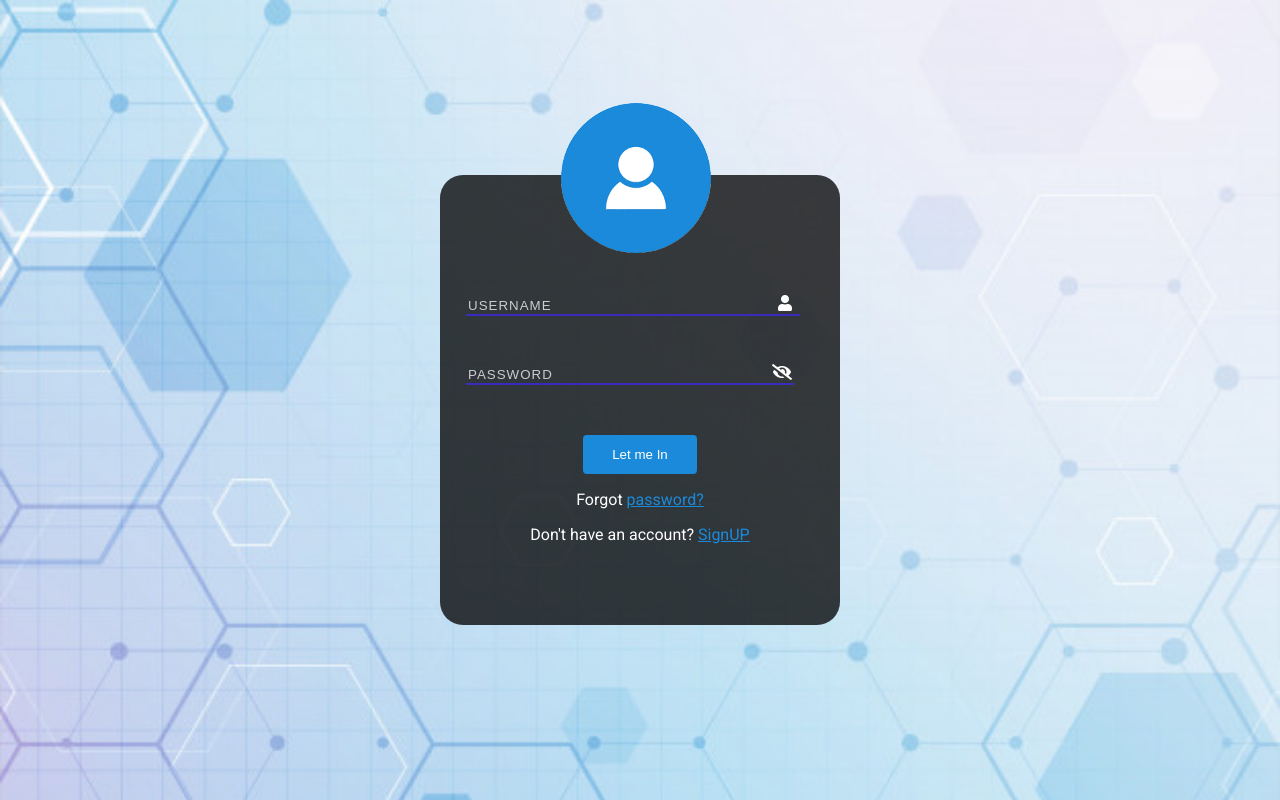
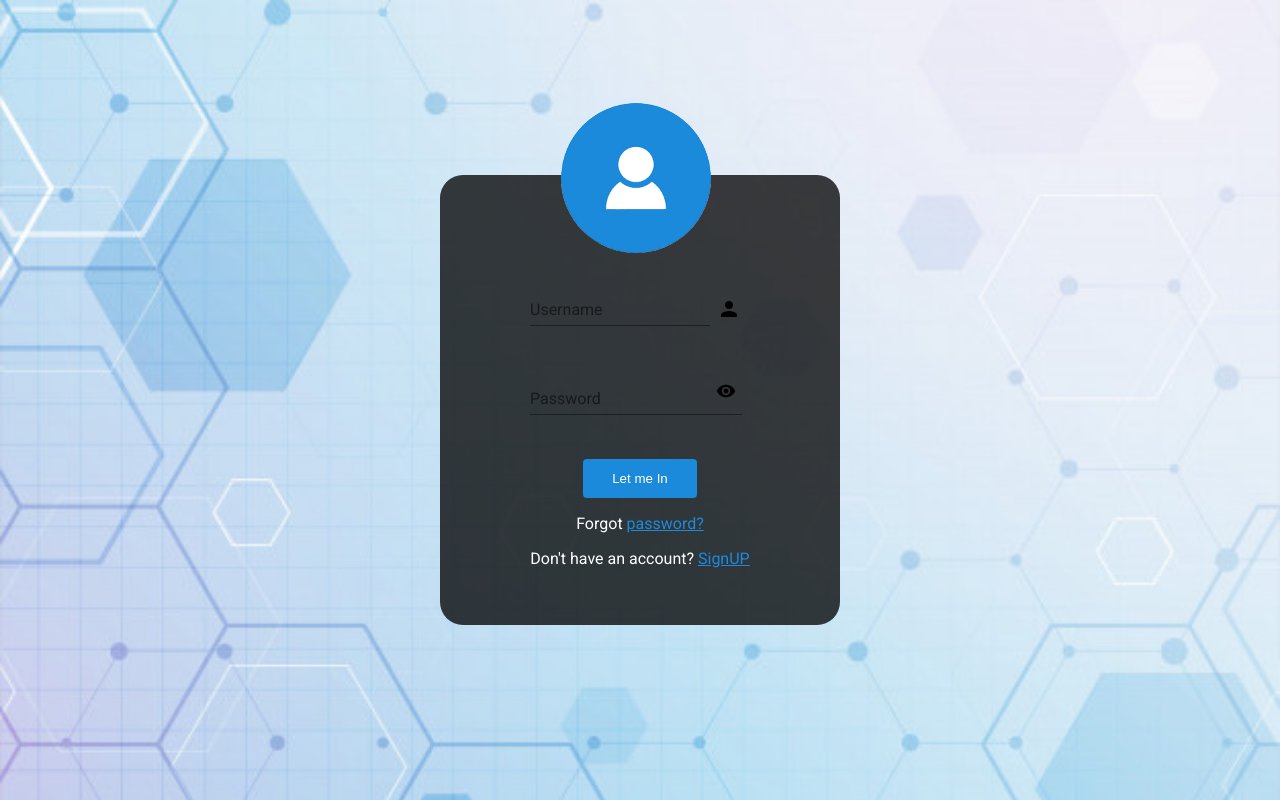
Before and after one commit to akaaljotsingh/atm, an Angular app: page / in a window 1280 px wide. Built offline with nearby package versions, Linux system fonts and the light colour scheme.

Commit message:
used material inputs and icons,some scss changes

```diff
--- a/src/app/components/login/_module.ts
+++ b/src/app/components/login/_module.ts
@@ -4,6 +4,9 @@ import { CommonModule } from '@angular/common';
 import { LoginComponent } from './login.component';
 import { SignupComponent } from './signup.component';
 import { ResetComponent } from './reset.component';
+import {MatInputModule} from '@angular/material/input';
+import {MatIconModule} from '@angular/material/icon';
+
 
 
 @NgModule({
@@ -15,6 +18,9 @@ import { ResetComponent } from './reset.component';
 
   imports: [
     CommonModule,
+    MatInputModule,
+    MatIconModule,
+
     RouterModule.forChild([
       { path: '', component: LoginComponent },
       { path: 'signup', component: SignupComponent},
--- a/src/app/components/login/login.component.html
+++ b/src/app/components/login/login.component.html
@@ -9,15 +9,26 @@
 
                       <img src="../../../assets/images/login10.png" alt="loginimage" height = 150px width=150px class="image1"/>
                         <div class="form-group" align="center">
-                          <input type="text" class="cool-link" placeholder="Username" id="txt" required/>
-                          <i class="fas fa-user"></i>
+                            <mat-form-field>
+
+                                <input matInput placeholder="Username">
+
+                              </mat-form-field>
+                              <i class="material-icons">
+                                  person
+                                  </i>
                         </div>
                       <div class="form-group" align="center">
-                        <input type="password" class="cool-link" placeholder="Password" id="pwd" required/>
-                        <i class="fa fa-eye-slash" aria-hidden="true" onclick="myFunction()" ></i>
+                        <mat-form-field>
+                          <input matInput placeholder="Password" [type]="hide ? 'password' : 'text'">
+                          <button class="button2" mat-icon-button matSuffix (click)="hide = !hide" [attr.aria-label]="'Hide password'" [attr.aria-pressed]="hide">
+                          <mat-icon>{{hide ? 'visibility_off' : 'visibility'}}</mat-icon>
+                          </button>
+                        </mat-form-field>
                       </div>
+
                      <div class="center">
-                        <button type="button" class="btn btn-success rounded" name="button">Let me In</button>
+                        <button type="button" class="btn btn-success rounded button1" name="button">Let me In</button>
                     </div>
 
                       <div class="subheading">
--- a/src/app/components/login/login.component.scss
+++ b/src/app/components/login/login.component.scss
@@ -6,16 +6,16 @@
     height:100vh;
     overflow: hidden;
 }
-input{
-  background:none;
-  border:none;
-  border-bottom:2px solid #392cbd;
-  color:#f8f8f8!important;
-  margin-bottom: 10px;
-  width:100%;
-  margin-left: 26px;
-   margin-right: 26px;
-}
+// input{
+//   background:none;
+//   border:none;
+//   border-bottom:2px solid #392cbd;
+//   color:#f8f8f8!important;
+//   margin-bottom: 10px;
+//   width:100%;
+//   margin-left: 26px;
+//    margin-right: 26px;
+// }
 input:focus{
   outline:none;
 }
@@ -24,13 +24,17 @@ input:focus{
   text-transform:uppercase;
   letter-spacing: 1px;
 }
-button{
+.button1{
 
   border: none;
    background-color: #1c8adb;
    padding: 12px 29px;
    border-radius: 4px;
    color: white;
+}
+.button2{
+  background-color: transparent;
+  border: none;
 }
 .container{
   /* position:relative;
@@ -61,15 +65,16 @@ width: 100%;
   }
 .form-group{
   display:flex;
-  margin: 10% auto;
+  margin: 6% auto;
   text-align: center;
   width:100%;
+  margin-left: 90px;
 }
 i {
   position: relative;
-  top: -2px;
-   right: 48px;
-  color: #fff;
+  top: 16px;
+  right: -7px;
+
 }
 .image1{
 
--- a/src/app/components/login/reset.component.html
+++ b/src/app/components/login/reset.component.html
@@ -6,16 +6,24 @@
                           <img src="../../../assets/images/login10.png" alt="loginimage" height = 150px width=150px class="image1"/>
 
                           <div class="form-group" align="center">
-                            <input type="password" class="cool-link" placeholder="New Password" id="pwd" required/>
-                            <i class="fa fa-eye-slash" aria-hidden="true" onclick="myFunction()" ></i>
+                              <mat-form-field>
+                                  <input matInput placeholder="Password" [type]="hide ? 'password' : 'text'">
+                                  <button class="button2" mat-icon-button matSuffix (click)="hide = !hide" [attr.aria-label]="'Hide password'" [attr.aria-pressed]="hide">
+                                  <mat-icon>{{hide ? 'visibility_off' : 'visibility'}}</mat-icon>
+                                  </button>
+                                </mat-form-field>
                           </div>
                           <div class="form-group" align="center">
-                              <input type="password" class="cool-link" placeholder="Confirm Password" id="pwd" required/>
-                              <i class="fa fa-eye-slash" aria-hidden="true" onclick="myFunction()" ></i>
+                              <mat-form-field>
+                                  <input matInput placeholder="Password" [type]="hide ? 'password' : 'text'">
+                                  <button class="button2" mat-icon-button matSuffix (click)="hide = !hide" [attr.aria-label]="'Hide password'" [attr.aria-pressed]="hide">
+                                  <mat-icon>{{hide ? 'visibility_off' : 'visibility'}}</mat-icon>
+                                  </button>
+                                </mat-form-field>
                             </div>
 
                           <div class="center">
-                            <button type="button" class="btn btn-success rounded" name="button">Submit</button>
+                            <button type="button" class="btn btn-success rounded button1" name="button">Submit</button>
                         </div>
 
 
--- a/src/app/components/login/reset.component.scss
+++ b/src/app/components/login/reset.component.scss
@@ -6,16 +6,16 @@
    height:100vh;
    overflow: hidden;
 }
- input{
-   background:none;
-   border:none;
-   border-bottom:2px solid #392cbd;
-   color:#f8f8f8!important;
-   margin-bottom: 10px;
-   width:100%;
-   margin-left: 26px;
-    margin-right: 26px;
- }
+// input{
+//   background:none;
+//   border:none;
+//   border-bottom:2px solid #392cbd;
+//   color:#f8f8f8!important;
+//   margin-bottom: 10px;
+//   width:100%;
+//   margin-left: 26px;
+//    margin-right: 26px;
+// }
 input:focus{
  outline:none;
 }
@@ -24,13 +24,17 @@
  text-transform:uppercase;
  letter-spacing: 1px;
 }
- button{
+.button1{
 
  border: none;
   background-color: #1c8adb;
   padding: 12px 29px;
   border-radius: 4px;
   color: white;
+}
+.button2{
+ background-color: transparent;
+ border: none;
 }
 .container{
  /* position:relative;
@@ -61,9 +65,10 @@
  }
 .form-group{
  display:flex;
-   margin: 10% auto;
+ margin: 12% auto;
  text-align: center;
  width:100%;
+ margin-left: 90px;
 }
 i {
  position: relative;
--- a/src/app/components/login/signup.component.html
+++ b/src/app/components/login/signup.component.html
@@ -5,16 +5,28 @@
 
                       <img src="../../../assets/images/login10.png" alt="loginimage" height = 150px width=150px class="image1"/>
                         <div class="form-group" align="center">
-                          <input type="text" class="cool-link" placeholder="Username" id="txt" required/>
-                          <i class="fas fa-user"></i>
+                            <mat-form-field>
+                                <input matInput placeholder="Username">
+                              </mat-form-field>
+                               <i class="material-icons ">
+                                  person
+                                  </i>
                         </div>
                       <div class="form-group" align="center">
-                        <input type="password" class="cool-link" placeholder="Password" id="pwd" required/>
-                        <i class="fa fa-eye-slash" aria-hidden="true" onclick="myFunction()" ></i>
+                          <mat-form-field>
+                              <input matInput placeholder="Password" [type]="hide ? 'password' : 'text'">
+                              <button class="button2" mat-icon-button matSuffix (click)="hide = !hide" [attr.aria-label]="'Hide password'" [attr.aria-pressed]="hide">
+                              <mat-icon>{{hide ? 'visibility_off' : 'visibility'}}</mat-icon>
+                              </button>
+                            </mat-form-field>
                       </div>
                       <div class="form-group" align="center">
-                          <input type="password" class="cool-link" placeholder="Confirm Password" id="pwd" required/>
-                          <i class="fa fa-eye-slash" aria-hidden="true" onclick="myFunction()" ></i>
+                          <mat-form-field>
+                              <input matInput placeholder="Password" [type]="hide ? 'password' : 'text'">
+                              <button class="button2" mat-icon-button matSuffix (click)="hide = !hide" [attr.aria-label]="'Hide password'" [attr.aria-pressed]="hide">
+                              <mat-icon>{{hide ? 'visibility_off' : 'visibility'}}</mat-icon>
+                              </button>
+                            </mat-form-field>
                         </div>
                         <div class="terms">
                             <p>By creating an account you agree to our<br> <a href="#" style="color:dodgerblue">Terms & Privacy</a></p>
@@ -22,7 +34,7 @@
 
                         </div>
                    <div class="center">
-                        <button type="button" class="btn btn-success rounded" name="button">Sign Up</button>
+                        <button type="button" class="btn btn-success rounded button1" name="button">Sign Up</button>
 
                    </div>
 
--- a/src/app/components/login/signup.component.scss
+++ b/src/app/components/login/signup.component.scss
@@ -1,3 +1,4 @@
+
 .backgroundimage{
   background-color: #fff;
   background:url("../../../assets/images/backg19.jpg");
@@ -5,20 +6,16 @@
    height:100vh;
    overflow: hidden;
 }
- body{
-     margin: 0;
- }
-
- input{
-   background:none;
-   border:none;
-   border-bottom:2px solid #392cbd;
-   color:#f8f8f8!important;
-   margin-bottom: 10px;
-   width:100%;
-   margin-left: 26px;
-    margin-right: 26px;
- }
+// input{
+//   background:none;
+//   border:none;
+//   border-bottom:2px solid #392cbd;
+//   color:#f8f8f8!important;
+//   margin-bottom: 10px;
+//   width:100%;
+//   margin-left: 26px;
+//    margin-right: 26px;
+// }
 input:focus{
  outline:none;
 }
@@ -27,7 +24,7 @@
  text-transform:uppercase;
  letter-spacing: 1px;
 }
- button{
+.button1{
 
  border: none;
   background-color: #1c8adb;
@@ -35,11 +32,15 @@
   border-radius: 4px;
   color: white;
 }
+.button2{
+ background-color: transparent;
+ border: none;
+}
 .container{
  /* position:relative;
  top:200px;
  margin:auto; */
-   height:450px;
+ height: 450px;
  width:400px;
  background-color: #000000c2;
  border-radius:23px;
@@ -64,15 +65,16 @@
  }
 .form-group{
  display:flex;
-   margin: 10% auto;
+ margin: 4% auto;
  text-align: center;
  width:100%;
+ margin-left: 90px;
 }
 i {
  position: relative;
-   top: -2px;
-    right: 48px;
-   color: #fff;
+ top: 16px;
+  right: -7px;
+
 }
 .image1{
 
```
Lines whose indentation alone changed are shown as unchanged.
